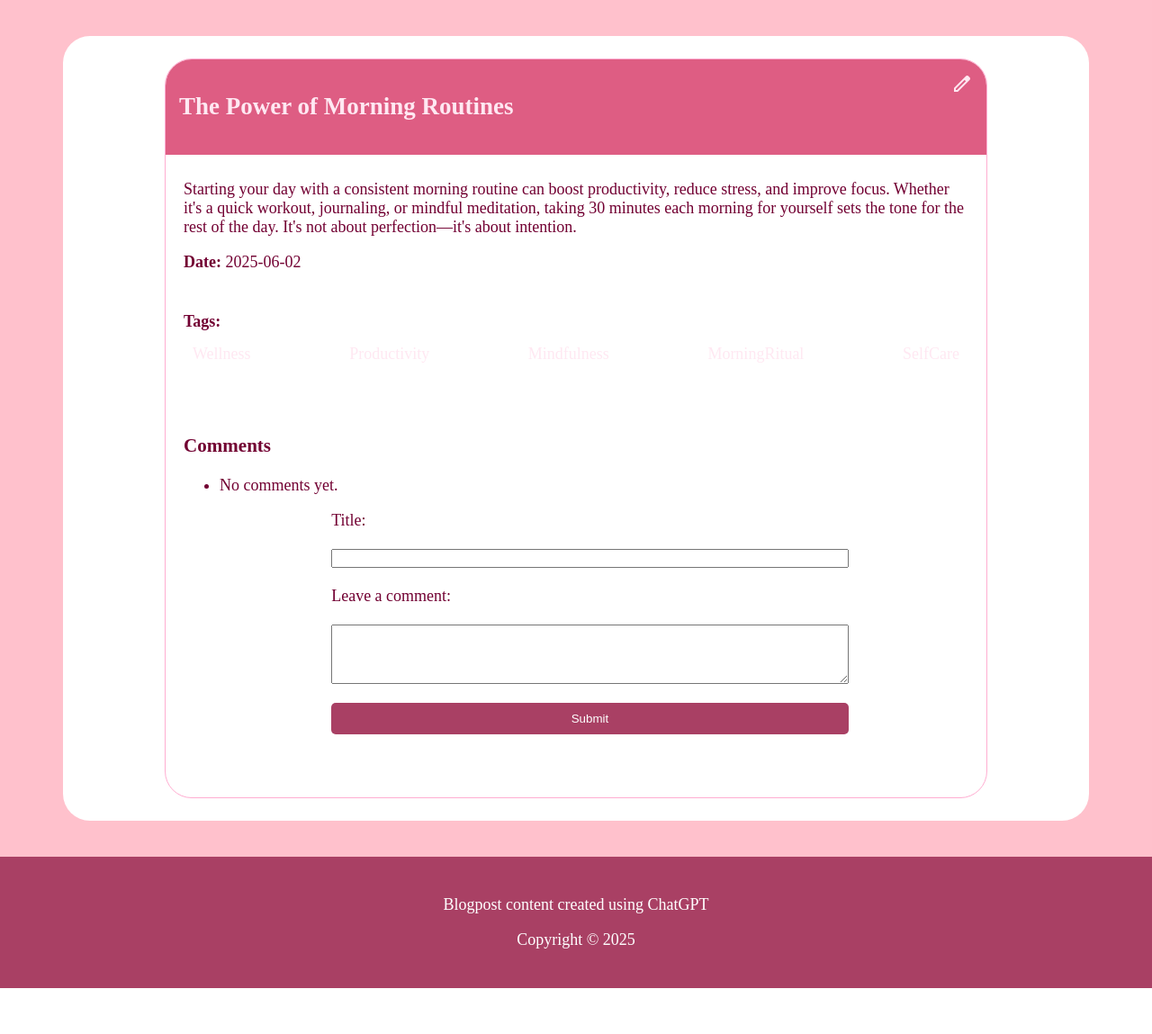
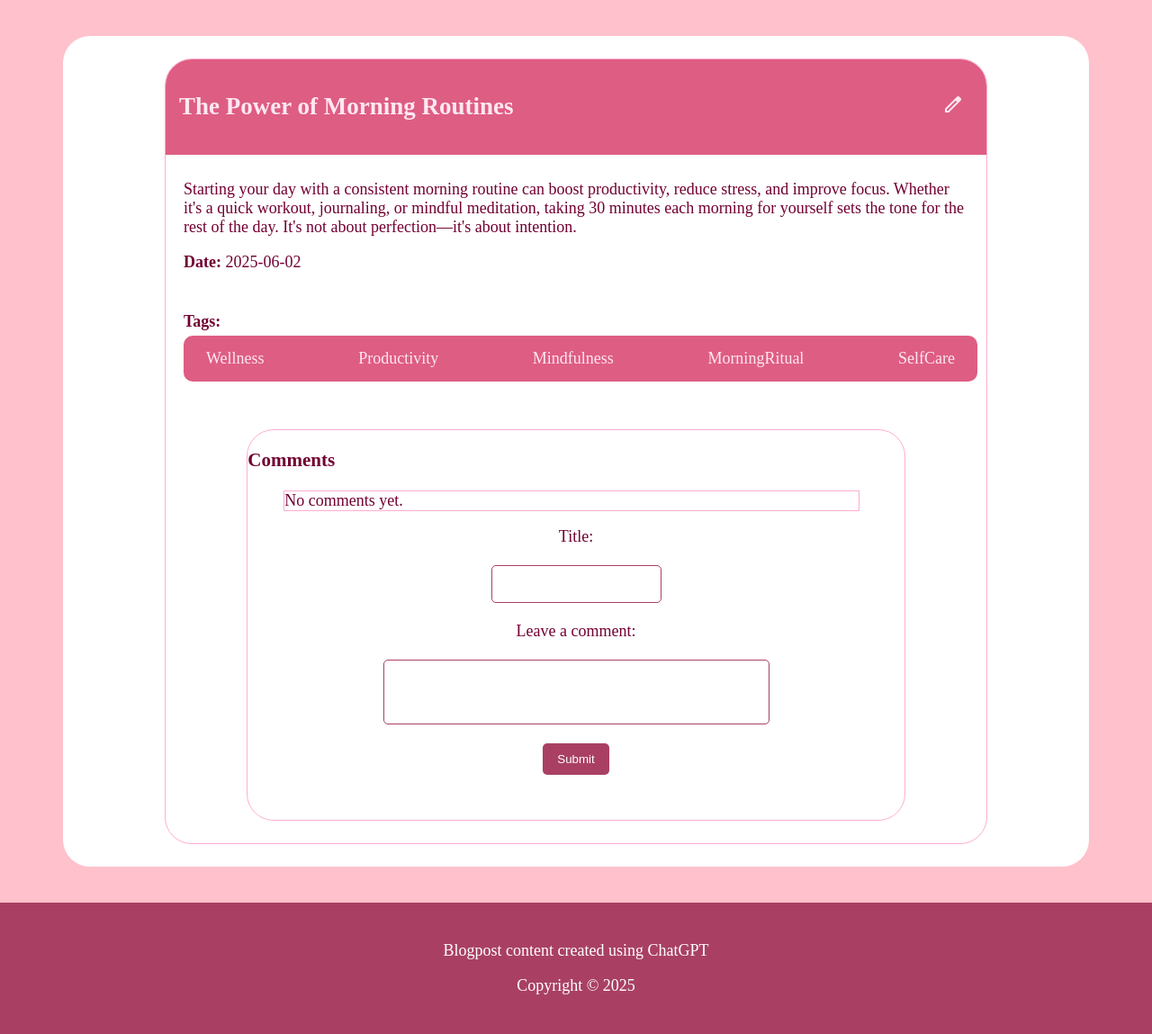
Before and after one commit to gaskahil/PRO1002-exam-Backend, a Flask app: page /post/1 in a window 1280 px wide. Shown: the part 62-1211 px from the top of the page at 90% size. Before the commit the page ends 1160 px from the top, so only its background shows below. Run offline with Flask 3, Linux system fonts and the light colour scheme.

Commit message:
CSS + Tags search function
Fixed the search_tags() function so when an unused element is searched for, the query element is returned to the tags.html template, to show what you searched for.

More CSS has been added. I've kept it to one page as the CSS isn't the main focus, and made sure to go through other pages, making matching elements share class names to match with the CSS code already sat up.

blogarchive has gotten a small change. My app.py, used this page as a defualt for showing posts with the same tags, so now the title can be swapped out depending on what URL you're using.

single-post-page has had a LOT of code moved into a new DIV, that way I could add a border around the area with CSS.

tags.html have gotten linked up with CSS, and the result for not finding a post with the searched tag, now has been styled.

```diff
--- a/app.py
+++ b/app.py
@@ -140,10 +140,9 @@ def tags():
 def search_tags():
     query = request.args.get('query', '')
     tags = Tag.query.filter(Tag.name.ilike(f'%{query}%')).all()
-    # Optionally, add post_count for each tag
     for tag in tags:
         tag.post_count = tag.posts.count()
-    return render_template('tags.html', tags=tags, title='Tags', year=2025)
+    return render_template('tags.html', tags=tags, title='Tags', query=query, year=2025)
 
 # route to show posts linked to spesific tag
 @app.route('/tag/<int:tag_id>')
--- a/static/style.css
+++ b/static/style.css
@@ -55,8 +55,20 @@ nav a:hover {
   padding: 15px;
   margin-top: 0;
   display: flex;
+  align-items: center;
   justify-content: space-between;
   color: #ffe8f2;
+}
+
+.postInfo a {
+  padding: 10px;
+}
+
+.postInfo a:hover {
+  color: #A94064;
+  padding: 10px;
+  border-radius: 5px;
+  background-color: #ff9ac6;
 }
 
 .postContent {
@@ -76,9 +88,13 @@ nav a:hover {
   display: flex;
   flex-direction: row;
   justify-content: space-between;
+  align-items: center;
   flex-wrap: wrap;
-  padding-left: 0;
+  border-radius: 10px;
+  padding: 5px;
   margin-top: 0;
+  background-color: #DE5D83;
+  width: 100%;
 }
 
 .tagElement {
@@ -88,15 +104,18 @@ nav a:hover {
   border-radius: 5px;
 }
 
-.tagElement:hover {
-  background-color: #ff9ac6;
-  color: #FFFFFF;
-}
-
-/*-------------Archive----------------------*/
-.archivePost a {
+.tagElement a {
+  padding: 10px;
   text-decoration: none;
   color: #ffe8f2;
+}
+.tagElement a:hover {
+  color: #720032;
+  list-style-type: none;
+  color: #A94064;
+  padding: 10px;
+  border-radius: 5px;
+  background-color: #ff9ac6;
 }
 
 /*-------------createPostForm--------------*/
@@ -111,34 +130,57 @@ nav a:hover {
   resize: none;
 }
 
-#titleBox, #dateBox, #tagsBox, #commentTitleBox, #commentDateBox {
+#titleBox, #dateBox, #tagsBox, #commentTitleBox, #commentDateBox, #searchBox {
   padding: 10px;
 }
 
 /*-------------comment form----------------*/
 .commentForm {
-  width: 70%;
   margin-bottom: 50px;
   display: flex;
   flex-direction: column;
   justify-content: center;
-  margin-left: 20%;
+  align-items: center;
 }
+
+.commentArea {
+  display: flex;
+  justify-content: center;
+}
+
 .comments {
   margin-top: 0;
-  padding: 20px;
   border-radius: 10px;
   width: 90%;
-  color: #720032;
+  border: 1px solid #ffadd1;
+  margin: 25px;
+  width: 80%;
+  border-radius: 30px;
 }
 
-.comment-form textarea {
-  width: 100%;
+.comments li {
+  display: flex;
+  flex-direction: column;
+  margin: 3px 50px;
+  border: 1px solid #ffadd1;
+  list-style-type: none;
+  margin-left: 0;
+}
+
+.commentForm textarea {
   border-radius: 5px;
   border: 1px solid #A94064;
-  margin-bottom: 10px;
-  padding: 8px;
   resize: none;
+  padding: 5px;
+}
+
+#commentTitle {
+  border-radius: 5px;
+  border: 1px solid #A94064;
+  resize: none;
+  height: 30px;
+  length: 40%;
+  padding: 5px;
 }
 
 button {
@@ -150,6 +192,16 @@ button {
   cursor: pointer;
 }
 
+/*---------Tag Page------------------*/
+.tagsSection {
+  width: 90%;
+  margin-top: 20px;
+}
+
+.noResultLi {
+  list-style-type: none;
+  color: #ffe8f2;
+}
 
 /*-------------footer----------------*/
 footer {
--- a/templates/blogarchive.html
+++ b/templates/blogarchive.html
@@ -14,9 +14,9 @@
       <a class="nav-link" href="{{ url_for('create_post') }}">Create New Post</a>
     </nav>
     <section class="content">
-        <h1>All blog posts</h1>
+        <h1>{{ title|capitalize }}</h1>
         {% for post in posts %}
-        <div class="archivePost">
+        <div class="post">
         <div class="postInfo">
           <h3>
             <a href="{{ url_for('show_post', post_id=post.id) }}">{{ post.title }}</a>
--- a/templates/single_post_page.html
+++ b/templates/single_post_page.html
@@ -33,6 +33,7 @@
             {% endfor %}
             </ul>
         </div><!--/postContent-->
+        <div class="commentArea">
           <section class="comments">
             <h3>Comments</h3>
             <ul>
@@ -53,11 +54,12 @@
               <button type="submit">Submit</button>
             </form>
             <!-- Placeholder for displaying comments -->
-  <div class="comment-list">
+            <div class="commentList">
             </div>
           </section>
         </div> <!--/post-->
       </section>
+        </div><!--/commentArea-->
     <footer>
       <p>Blogpost content created using ChatGPT</p>
       <p>Copyright © {{year}}</p>
--- a/templates/tags.html
+++ b/templates/tags.html
@@ -19,7 +19,7 @@
         <div class="searchBox">
             <p>Here you can search for tags:</p>
           <form action="{{ url_for('search_tags') }}" method="get">
-            <input type="text" name="query" placeholder="Search tags..." required>
+            <input type="text" id="searchBox" name="query" placeholder="Search tags..." required>
             <button type="submit">Search</button>
           </form>
         </div>
@@ -27,12 +27,12 @@
           <ul class="tagList">
             {% if tags %}
             {% for tag in tags %}
-            <li>
+            <li class="tagElement">
             <a href="{{ url_for('show_tag', tag_id=tag.id) }}">{{ tag.name }}</a> ({{ tag.post_count }})
             </li>
             {% endfor %}
             {% else %}
-            <li>No tags found for "{{ query }}".</li>
+            <li class="noResultLi">No tags found for "{{ query }}".</li>
             {% endif %}
             </ul>
         </section><!--/tagsSection-->
--- a/test_integration.py
+++ b/test_integration.py
@@ -30,6 +30,8 @@ def test_create_and_query_post(test_client):
 def test_tag_relationship(test_client):
     with app.app_context():
         tag = Tag(name='TestTag')
+        db.session.add(tag)
+        db.session.commit()
         post = Post(title='Tagged Post', date='2025-06-03', excerpt='ex', body='body', tags=[tag])
         db.session.add(post)
         db.session.commit()
```
Also changed, not shown: README.md, instance/blog.db. Lines whose indentation alone changed are shown as unchanged.
